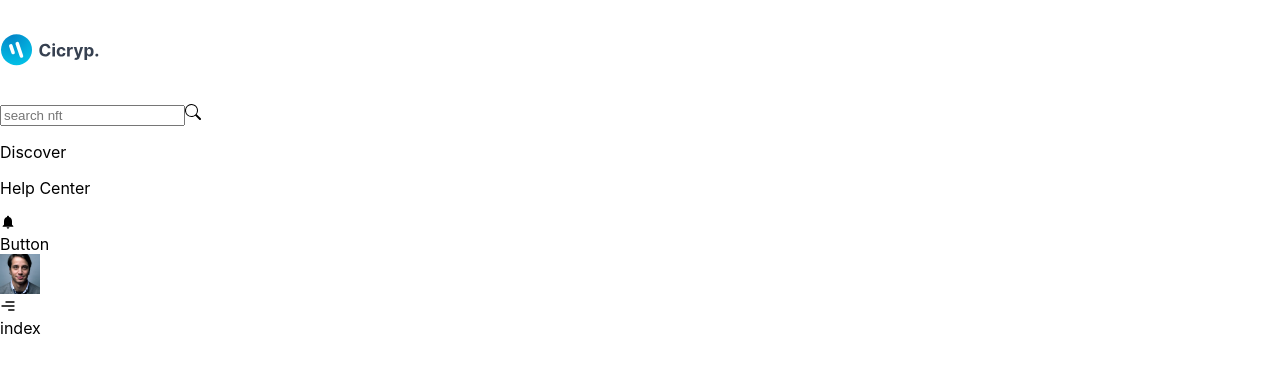
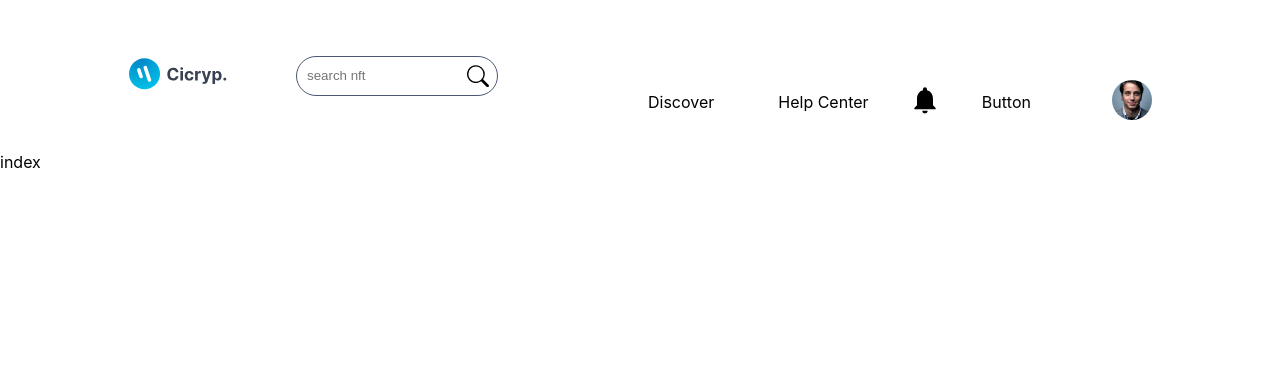
Before and after one commit to GENTLEW1ND/collegeProjectNFTMarket, a Next.js app: page / in a window 1280 px wide. Shown: the top 372 px of the page. Built offline with nearby package versions, Linux system fonts and the light colour scheme.

Commit message:
Thried commit

```diff
--- a/components/NavBar/Discover/Discover.module.css
+++ b/components/NavBar/Discover/Discover.module.css
@@ -0,0 +1,11 @@
+.discover{
+    padding: .5rem 1rem;
+    transition: all .3s ease-in;
+    z-index: 222222222;
+}
+
+.discover:hover{
+    background-color: var(--icons-color);
+    color:var(--shadow-dark-color);
+    border-radius: .3rem;
+}
--- a/components/NavBar/HelpCenter/HelpCenter.module.css
+++ b/components/NavBar/HelpCenter/HelpCenter.module.css
@@ -0,0 +1,11 @@
+.helpCenter{
+    padding: .5rem 1rem;
+    transition: all .3s ease-in;
+    /* z-index: 222222222; */
+}
+
+.helpCenter:hover{
+    background-color: var(--icons-color);
+    color:var(--shadow-dark-color);
+    border-radius: .3rem;
+}
--- a/components/NavBar/NavBar.jsx
+++ b/components/NavBar/NavBar.jsx
@@ -79,7 +79,7 @@ const NavBar = () => {
           <div className={Style.navbar_container_left_box_input}>
             <div className={Style.navbar_container_left_box_input_box}>
               <input type="text" placeholder="search nft" />
-              <BsSearch onClick={() => {}} className={Style.search_con} />
+              <BsSearch onClick={() => {}} className={Style.search_icon} />
             </div>
           </div>
         </div>
@@ -124,7 +124,7 @@ const NavBar = () => {
                 width={40}
                 height={40}
                 onClick={() => openProfile()}
-                className="navbar_container_right_profile"
+                className={Style.navbar_container_right_profile}
               />
               {profile && <Profile />}
             </div>
--- a/components/NavBar/NavBar.module.css
+++ b/components/NavBar/NavBar.module.css
@@ -0,0 +1,170 @@
+.navbar {
+    width: 100%;
+    padding-block: 1.5rem;
+    position: relative;
+    z-index: 111111111;
+}
+
+.navbar_container {
+    width: 80%;
+    margin: 0 auto;
+    display: grid;
+    grid-template-columns: repeat(2, 1fr);
+    /* display: flex; */
+    align-items: center;
+    justify-content: space-between;
+    gap: 1rem;
+}
+
+.navbar_container_left {
+    display: grid;
+    grid-template-columns: 1fr 2fr;
+    align-items: center;
+}
+
+.navbar_container_left_box_input_box {
+    width: 60%;
+    border: 1px solid var(--icons-color);
+    display: flex;
+    align-items: center;
+    padding: .5rem;
+    border-radius: 2rem;
+}
+
+.navbar_container_left_box_input_box input {
+    width: 90%;
+    border: none;
+    outline: none;
+    background-color: transparent;
+}
+
+.search_icon {
+    cursor: pointer;
+    font-size: 1.4rem;
+}
+
+/* // -------RIGHT  */
+
+.navbar_container_right {
+    display: grid;
+    grid-template-columns: 1fr 1fr .5fr 1fr .3fr;
+    gap: 1rem;
+    align-items: center;
+    align-self: flex-end;
+}
+
+.navbar_container_right_discover {
+    position: relative;
+    cursor: pointer;
+}
+
+.navbar_container_right_help {
+    position: relative;
+    cursor: pointer;
+}
+
+.navbar_container_right_discover {
+    position: relative;
+    cursor: pointer;
+}
+
+
+.navbar_container_right_discover_box,
+.navbar_container_right_help_box {
+    position: absolute;
+    padding: 1rem .5rem;
+    box-shadow: var(--box-shadow);
+    font-size: 1rem;
+    width: 15rem;
+    border-radius: 1rem;
+    background-color: var(--main-bg-color);
+}
+
+.navbar_container_right_notify {
+    position: relative;
+    cursor: pointer;
+}
+
+.notify {
+    font-size: 2rem;
+}
+
+.navbar_container_right_button {
+    position: relative;
+    cursor: pointer;
+}
+
+.navbar_container_right_profile_box {
+    position: relative;
+    cursor: pointer;
+}
+
+.navbar_container_right_profile{
+    border-radius: 50%;
+}
+
+.navbar_container_right_menuBtn {
+    display: none;
+}
+
+.menuIcon {
+    font-size: 2.5rem;
+    cursor: pointer;
+}
+
+
+/* --------SIDEBAR */
+
+.sideBar {
+    position: fixed;
+    top: 0;
+    width: 24rem;
+    background-color: var(--main-bg-color);
+    box-shadow: var(--box-shadow);
+    overflow-y: auto;
+    display: none;
+    z-index: 11111;
+}
+
+.sideBar::-webkit-scrollbar {
+    display: none;
+}
+
+@media screen and (min-device-width:320px) and (max-device-width:768px) {
+    .navbar_container{
+        grid-template-columns: 1fr 1fr;
+    }
+
+    .navbar_container_left{
+        grid-template-columns: 1fr;
+    }
+
+    .navbar_container_right{
+        grid-template-columns: repeat(3, 1fr);
+    }
+
+    .navbar_container_right_menuBtn{
+        display: block;
+    }
+
+    .navbar_container_left_box_input_box{
+        display: none;
+    }
+
+    .navbar_container_right_discover{
+        display: none;
+    }
+
+    .navbar_container_right_help{
+        display: none;
+    }
+
+    .navbar_container_right_button{
+        display: none;
+    }
+
+    .sideBar{
+        display: block;
+    }
+
+}
--- a/components/NavBar/Notification/Notification.jsx
+++ b/components/NavBar/Notification/Notification.jsx
@@ -7,13 +7,13 @@ import images from '../../../img';
 
 const Notification = () => {
   return (
-    <div className={Style.otification}>
+    <div className={Style.notification}>
       <p>Notification</p>
       <div className={Style.notification_box}>
         <div className={Style.notification_box_img}>
           <Image src={images.user1} alt='Profile image' width={50} height={50} className={Style.notification_box_img}/>
         </div>
-        <div className={Style.notification_box_img}>
+        <div className={Style.notification_box_info}>
           <h4>Raj Chakraborty</h4>
           <p>Measure action your user...</p>
           <small>3 minutes ago</small>
--- a/components/NavBar/Notification/Notification.module.css
+++ b/components/NavBar/Notification/Notification.module.css
@@ -0,0 +1,75 @@
+.notification{
+    position:absolute;
+    padding: 2rem 1rem;
+    box-shadow: var(--box-shadow);
+    font-size: 1rem;
+    width: 25rem;
+    border-radius: 1rem;
+
+    left: -20rem;
+    top: 3.5rem;
+    z-index: 2222222222;
+    background-color: var(--main-bg-color);
+}
+
+.notification >p{
+    font-size: 1.3rem;
+    font-weight: 600;
+    margin-bottom: 2rem;
+}
+
+.notification_box{
+    display: flex;
+    align-items: flex-start;
+    gap:1rem;
+    padding: 1rem;
+    transition: all .2s ease-in-out;
+}
+
+.notification_box:hover{
+    background-color: var(--icons-color);
+    color: var(--shadow-dark-color);
+    border-radius: 2.5rem;
+}
+
+.notification_box_img{
+    border-radius: 5rem;
+}
+
+.notification_box_info{
+    line-height: 0;
+    margin-top: -.8rem;
+}
+
+.notification_box_info h4{
+    font-weight: 600;
+}
+
+.notification_box_info p{
+    font-size: 15px;
+    line-height: .3;
+    position: relative;
+}
+
+.notification_box_new{
+    width: .5rem;
+    height: .5rem;
+    border-radius: 50%;
+    background-color: aqua;
+}
+
+@media screen and (max-width: 35em) {
+    .notification{
+        width: 20rem;
+        left: -15rem;
+    }
+    .notification_box{
+        padding: .3rem;
+    }
+    .notification_box p{
+        font-size: 12px;
+    }
+    .notification_box_img{
+        margin-top: 2px;
+    }
+}
--- a/components/NavBar/Profile/Profile.module.css
+++ b/components/NavBar/Profile/Profile.module.css
@@ -0,0 +1,46 @@
+.profile{
+    position: absolute;
+    padding: 2rem .5rem;
+    box-shadow: var(--box-shadow);
+    font-size: 1rem;
+    width: 20rem;
+    border-radius: 1rem;
+
+    left: -17rem;
+    top: 4.5rem;
+    z-index: 22222222222;
+    background-color: var(--main-bg-color);
+}
+
+.profile_account{
+    display: flex;
+    align-items: flex-start;
+    gap: 2rem;
+    padding: 1.5rem;
+}
+
+.profile_account_img{
+    border-radius: 50%;
+}
+
+.profile_account_info{
+    line-height: 0.3rem;
+}
+
+.profile_account_info p{
+    font-weight: 600;
+}
+
+.profile_menu_one_item{
+    display: flex;
+    align-items: center;
+    gap: 2rem;
+    padding: 0rem 1.5rem;
+    transition: all .2s ease-in-out;
+}
+
+.profile_menu_one_item:hover{
+    background-color: var(--icons-color);
+    color: var(--shadow-dark-color);
+    border-radius: 2rem;
+}
--- a/styles/globals.css
+++ b/styles/globals.css
@@ -1,3 +1,19 @@
+@import url('https://fonts.googleapis.com/css2?family=Poppins:ital,wght@0,100;0,200;0,300;0,400;0,500;0,600;0,700;0,800;0,900;1,100;1,200;1,300;1,400;1,500;1,600;1,700;1,800;1,900&display=swap');
+
+
+:root {
+  --icons-color: #4c5773;
+  --icons-light-color: #4c577341;
+  --icons-bg-color: #e2e6e9;
+  --shadow-dark-color: #d3dae7;
+  --shadow-light-color: #fff;
+  --main-bg-color: #ecf0f3;
+
+  --box-shadow: 1rem 1rem 1rem var(var(--shadow-dark-color), -1rem -1rem 1rem var(var(--shadow-dark-color)));
+
+  --box-shadow-2: 0rem 0rem 0rem var(var(--shadow-dark-color), -.3rem, -.3rem 1rem var(var(--shadow-dark-color)));
+}
+
 html,
 body {
   padding: 0;
@@ -13,12 +29,34 @@ a {
 
 * {
   box-sizing: border-box;
+  --webkit-tap-highlight-color:none;
 }
 
+::selection{
+  color: var(--shadow-dark-color);
+  background:var(--icons-color);
+}
+
+::-webkit-scrollbar{
+  width: 1rem;
+  border: 1px solid var(--main-bg-color);
+}
+
+::-webkit-scrollbar-track{
+  border-radius: 0;
+  background-color: var(--main-bg-color);
+}
+
+::-webkit-scrollbar-thumb{
+  border-radius: 2rem;
+  background: var(--icons-color);
+  width: .5rem;
+}
 @media (prefers-color-scheme: dark) {
   html {
     color-scheme: dark;
   }
+
   body {
     color: white;
     background: black;
```
